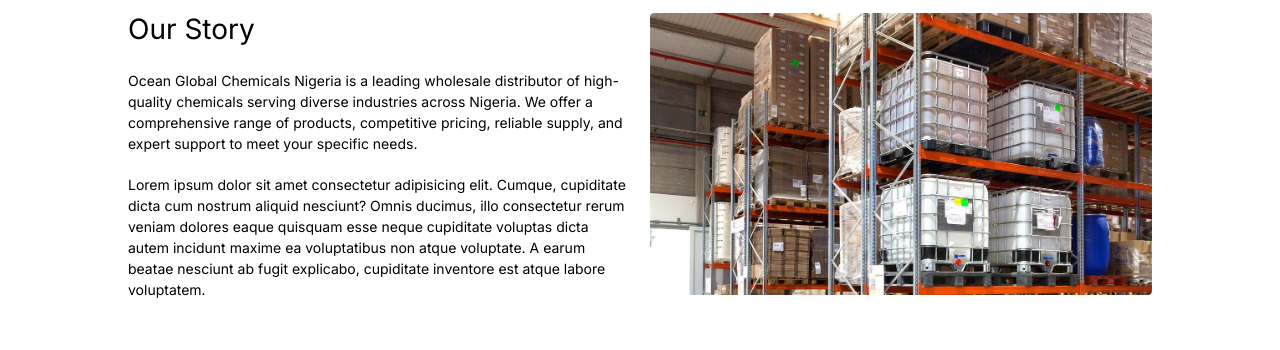
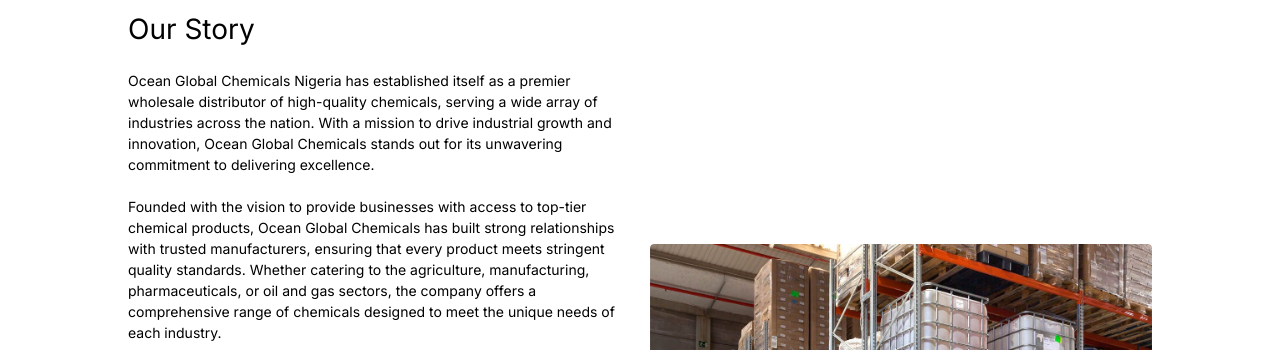
Before and after one commit to Omarookolosio94/seachems.store, a React (Create React App) app: page /about in a window 1280 px wide. Shown: the part 148-498 px from the top of the page. Built offline with nearby package versions, Linux system fonts and the light colour scheme.

Commit message:
clean solution for prod

```diff
--- a/src/modules/public/views/About.tsx
+++ b/src/modules/public/views/About.tsx
@@ -32,21 +32,16 @@
         <section className="mb-[38px] flex h-auto flex-col-reverse items-center gap-5 sm:flex-row">
           <div className="h-full w-full sm:w-1/2">
             <h5 className="mb-5 text-[28px] font-[500]">Our Story</h5>
-            <p className="mb-5">
-              Ocean Global Chemicals Nigeria is a leading wholesale distributor
-              of high-quality chemicals serving diverse industries across
-              Nigeria. We offer a comprehensive range of products, competitive
-              pricing, reliable supply, and expert support to meet your specific
-              needs.
-            </p>
+            <p className="mb-5 whitespace-pre-wrap">
+              {`Ocean Global Chemicals Nigeria has established itself as a premier wholesale distributor of high-quality chemicals, serving a wide array of industries across the nation. With a mission to drive industrial growth and innovation, Ocean Global Chemicals stands out for its unwavering commitment to delivering excellence.
 
-            <p>
-              Lorem ipsum dolor sit amet consectetur adipisicing elit. Cumque,
-              cupiditate dicta cum nostrum aliquid nesciunt? Omnis ducimus, illo
-              consectetur rerum veniam dolores eaque quisquam esse neque
-              cupiditate voluptas dicta autem incidunt maxime ea voluptatibus
-              non atque voluptate. A earum beatae nesciunt ab fugit explicabo,
-              cupiditate inventore est atque labore voluptatem.
+Founded with the vision to provide businesses with access to top-tier chemical products, Ocean Global Chemicals has built strong relationships with trusted manufacturers, ensuring that every product meets stringent quality standards. Whether catering to the agriculture, manufacturing, pharmaceuticals, or oil and gas sectors, the company offers a comprehensive range of chemicals designed to meet the unique needs of each industry.
+
+Beyond products, Ocean Global Chemicals takes pride in providing exceptional customer support. The company's team of experts works closely with clients, offering guidance on product selection, safety protocols, and regulatory compliance. This hands-on approach ensures that businesses can confidently rely on Ocean Global Chemicals not just as a supplier but as a strategic partner.
+
+In an industry where reliability is crucial, Ocean Global Chemicals has consistently proven its ability to maintain a steady supply chain. By leveraging a robust logistics network, the company guarantees timely deliveries, helping customers maintain uninterrupted operations.
+
+Competitive pricing, coupled with superior product quality and reliable support, makes Ocean Global Chemicals Nigeria the go-to distributor for businesses seeking a dependable partner in their growth journey. Through its dedication to innovation and service, Ocean Global Chemicals continues to fuel industrial success across Nigeria, empowering businesses to reach new heights.`}
             </p>
           </div>
 
```
